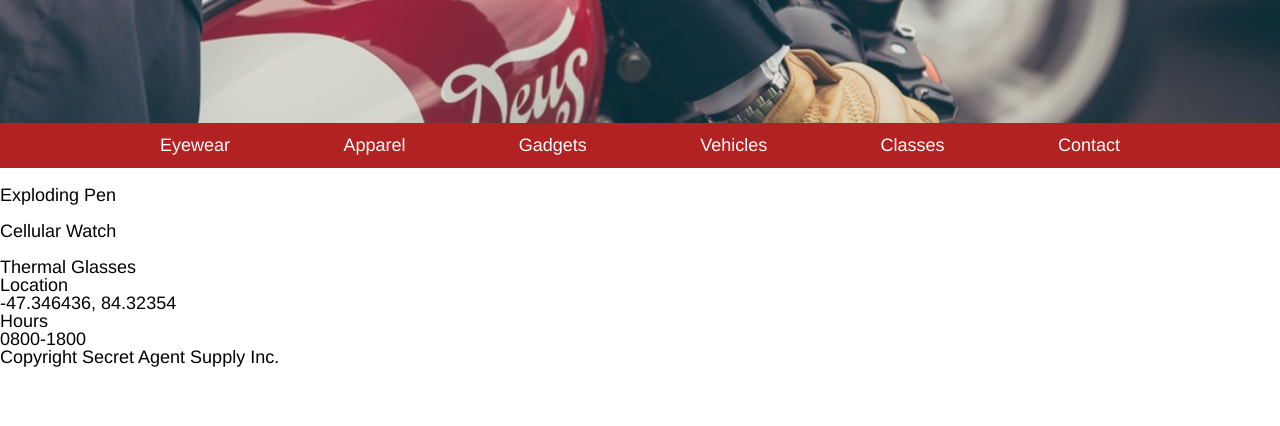
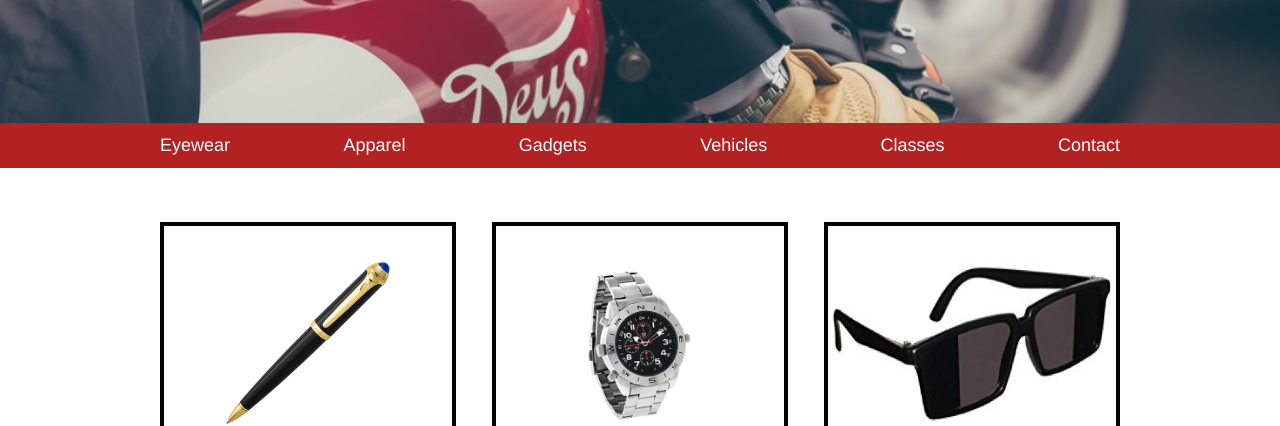
Before and after one commit to credeker/SecretAgentSupply, a plain HTML site: page index.html in a window 1280 px wide. Shown: the part 378-804 px from the top of the page. Drawn offline with Linux system fonts and the light colour scheme.

Commit message:
Add Products and Location Sections

```diff
--- a/index.html
+++ b/index.html
@@ -44,30 +44,34 @@
       <!-- Products -->
 
       <section>
+        <div id="product_container" class="site_container">
           <div class="product_box">
-          <img src="" alt="">
+            <img src="resources/images/pen.png" alt="writing pen">
             <p>Exploding Pen</p>
           </div>
           <div class="product_box">
-          <img src="" alt="">
+            <img src="resources/images/watch.png" alt="wrist watch">
             <p>Cellular Watch</p>
           </div>
           <div class="product_box">
-          <img src="" alt="">
+            <img src="resources/images/glasses.png" alt="sun glasses">
             <p>Thermal Glasses</p>
+          </div>
       </div>
       <section>
 
         <!-- Location and Hours -->
 
-        <section>
-          <div>
+        <section >
+          <div class="location_hours site_container">
+            <div id="location" >
               <p>Location</p>
               <p class="black_text_p"> -47.346436, 84.32354</p>
             </div>
-          <div>
+            <div id="hours">
               <p>Hours</p>
               <p class="black_text_p">0800-1800</p>
+            </div>
         </div>
         </section>
 
--- a/resources/css/style.css
+++ b/resources/css/style.css
@@ -62,3 +62,59 @@ nav a {
 nav .site_container {
   justify-content: space-between;
 }
+
+/* Products */
+
+#product_container.site_container {
+  display: flex;
+  justify-content: space-between;
+}
+
+.product_box {
+  border: 4px solid black;
+  margin-top: 3rem;
+  margin-bottom: 3rem;
+  width: 30%;
+}
+
+.product_box img {
+  display: block;
+  margin: 2rem auto;
+  height: 9rem;
+  max-width: 100%
+}
+
+.product_box p {
+  background-color: black;
+  color: white;
+  text-align: center;
+  padding: 0.5rem 0;
+}
+
+/* Location and Hours */
+
+.location_hours {
+  display: flex;
+  justify-content: space-between;
+
+}
+
+#location,
+#hours {
+  width: 35%;
+}
+
+.location_hours p {
+  background-color: black;
+  color: white;
+  padding-left: 2rem;
+  padding-top: 1rem;
+  padding-bottom: 1rem;
+}
+
+.location_hours p.black_text_p
+ {
+  background-color: white;
+  color: black;
+  padding: 0;
+}
```
Also changed, not shown: resources/images/glasses.png (added), resources/images/pen.png (added), resources/images/watch.png (added). Lines whose indentation alone changed are shown as unchanged.
